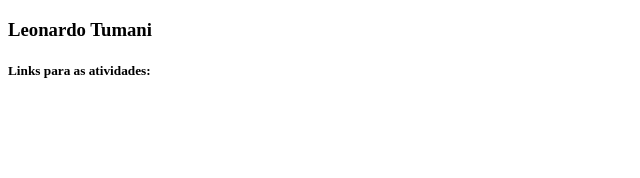
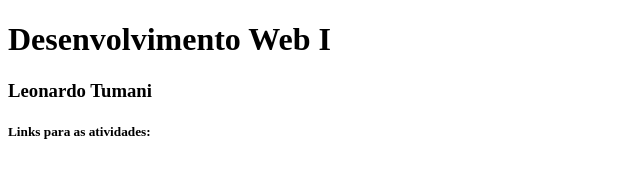
Before and after one commit to LeonardoTumani/DW1A3, a plain HTML site: page index.html in a window 1280 px wide. Shown: the whole page, without its empty margins (0-640 px from the left). Drawn offline with Linux system fonts and the light colour scheme.

Commit message:
Update index.html

```diff
--- a/index.html
+++ b/index.html
@@ -8,12 +8,11 @@
 </head>
     <body>
         <header>
+            <h1>Desenvolvimento Web I</h1>
             <h3>Leonardo Tumani</h3>
             <h5>Links para as atividades:</h5>
-            <br>
                 <a href="/Atividades/A2/wireframe.png" title="Atividade 2">
                 <a href="/Atividades/A3/Atividade3.html" title="Atividade 3">
-            <br>
         </header>
     </body>
 </html>
```
